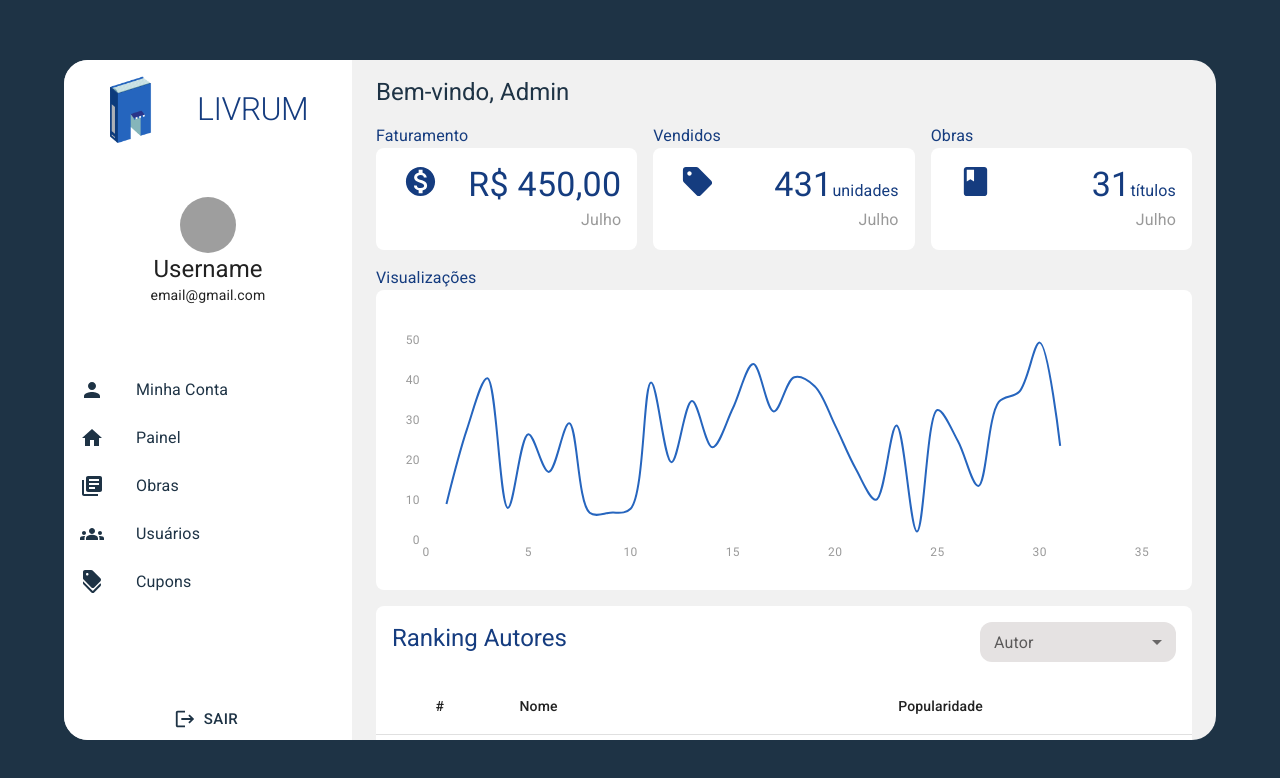
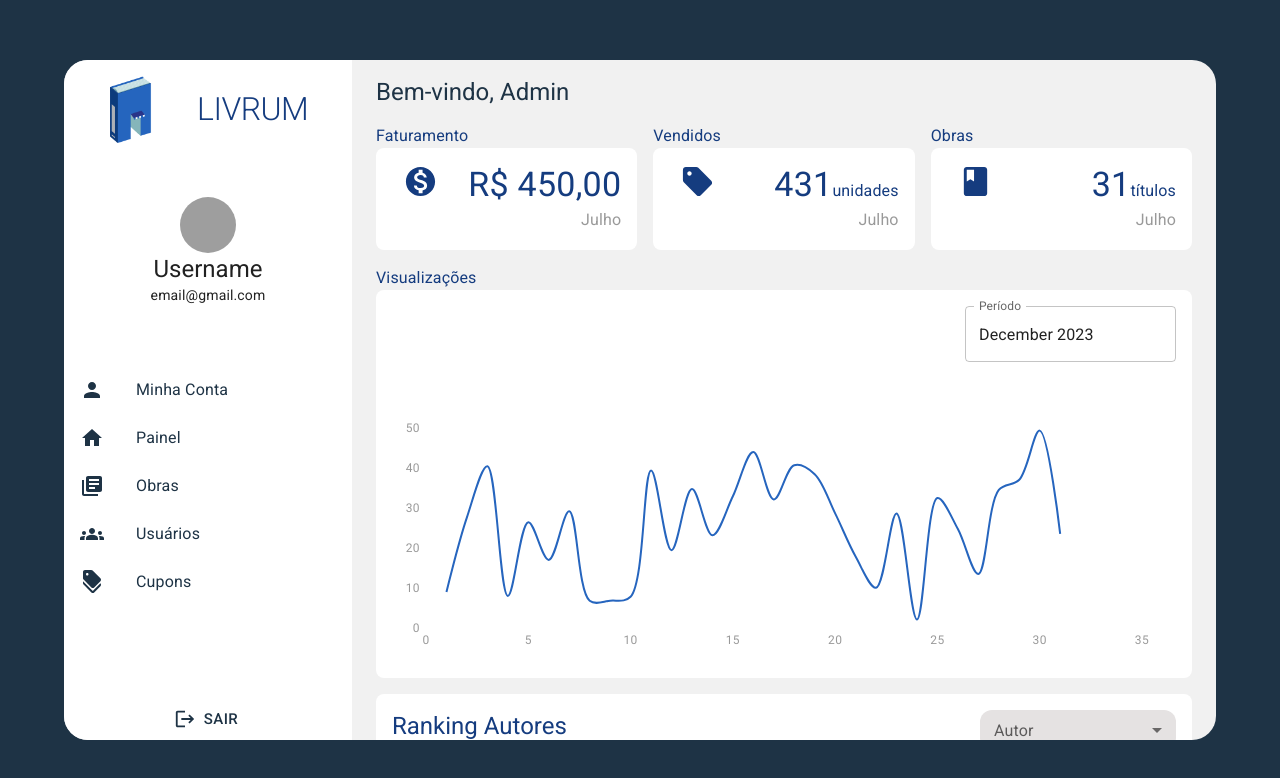
Before and after one commit to byte-stack-uefs/livrum, a Next.js app in the folder phase_4/app/webapp/: page /admin in a window 1280 px wide. Shown: the top 778 px of the page. Built offline with nearby package versions, Linux system fonts and the light colour scheme; grey boxes are pictures that could not be loaded.

Commit message:
Adicionando seletor do período no gráfico de visualizações

```diff
--- a/phase_4/app/webapp/app/components/VisualizationChart.tsx
+++ b/phase_4/app/webapp/app/components/VisualizationChart.tsx
@@ -2,9 +2,12 @@
 
 import { theme } from "../theme";
 import { DateTime } from "luxon";
-import { Card } from "@mui/material";
+import { Card, Grid } from "@mui/material";
 import { LineChart } from "@mui/x-charts";
 import { useEffect, useState } from "react";
+import { LocalizationProvider } from '@mui/x-date-pickers/LocalizationProvider';
+import { AdapterLuxon } from '@mui/x-date-pickers/AdapterLuxon';
+import { DatePicker } from '@mui/x-date-pickers/DatePicker';
 
 function getMaxX() {
     const today = DateTime.now();
@@ -51,6 +54,14 @@ export function VisualizationChart({ data }: { data: Array<ChartData> }) {
     }, []);
 
     return (<Card elevation={0} sx={{ borderRadius: 2 }} id="chart-parent">
+
+        <Grid container>
+            <Grid xs={12} p={2} textAlign="right">
+                <LocalizationProvider dateAdapter={AdapterLuxon}>
+                    <DatePicker defaultValue={DateTime.now()} label={'Período'} views={['month', 'year']} />
+                </LocalizationProvider>
+            </Grid>
+            <Grid xs={12}>
                 {data && (
                     <LineChart
                         dataset={data}
@@ -96,5 +107,9 @@ export function VisualizationChart({ data }: { data: Array<ChartData> }) {
                         height={300}
                     />
                 )}
+            </Grid>
+        </Grid>
+
+
     </Card>);
 }
```
Lines whose indentation alone changed are shown as unchanged.
